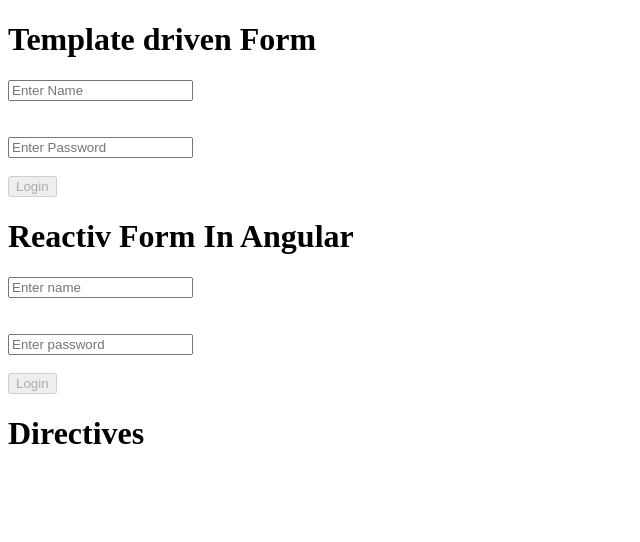
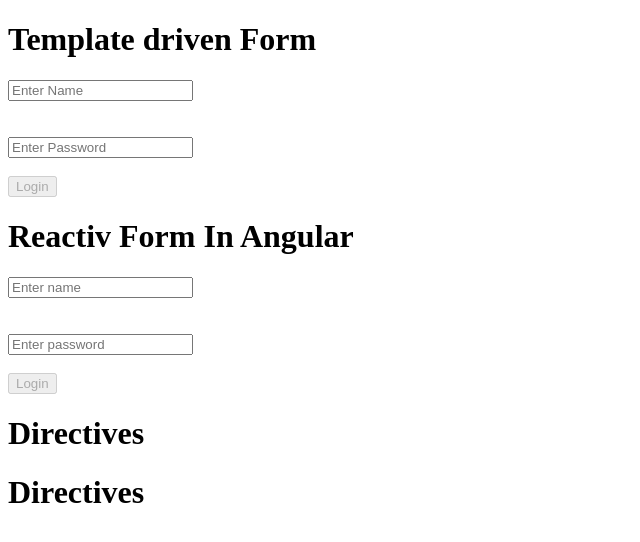
Before and after one commit to Adrion10/Angular_lesons, an Angular app in the folder angular-lessons/Form/: page / in a window 1280 px wide. Shown: the top 542 px of the page, without its empty margins (0-640 px from the left). Built offline with nearby package versions, Linux system fonts and the light colour scheme.

Commit message:
from selecter   appRedEl

```diff
--- a/angular-lessons/Form/src/app/app.component.html
+++ b/angular-lessons/Form/src/app/app.component.html
@@ -58,3 +58,4 @@
 </form>
 
 <h1 *ngIf="true">{{ title2 }}</h1>
+<h1 appRedEl>{{ title2 }}</h1>
```
